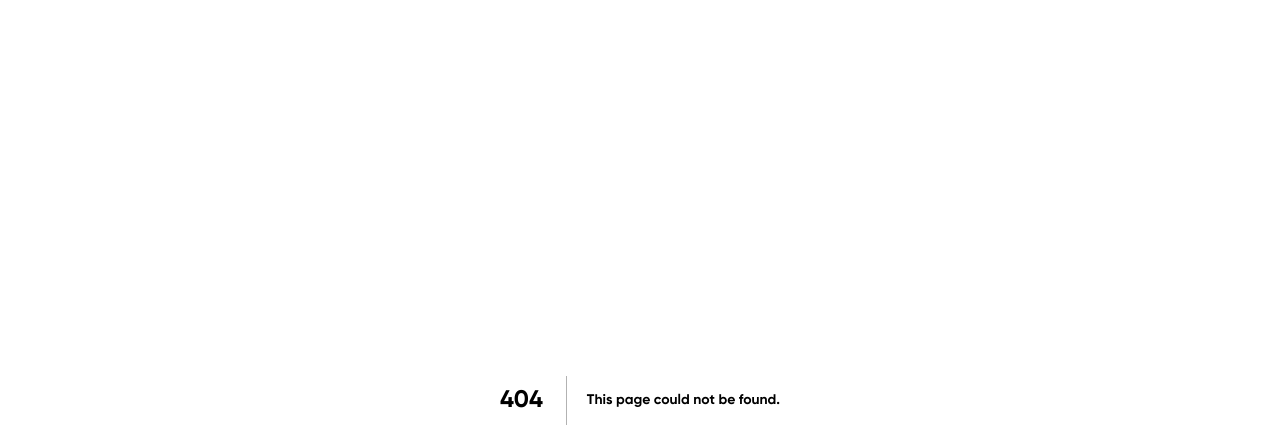
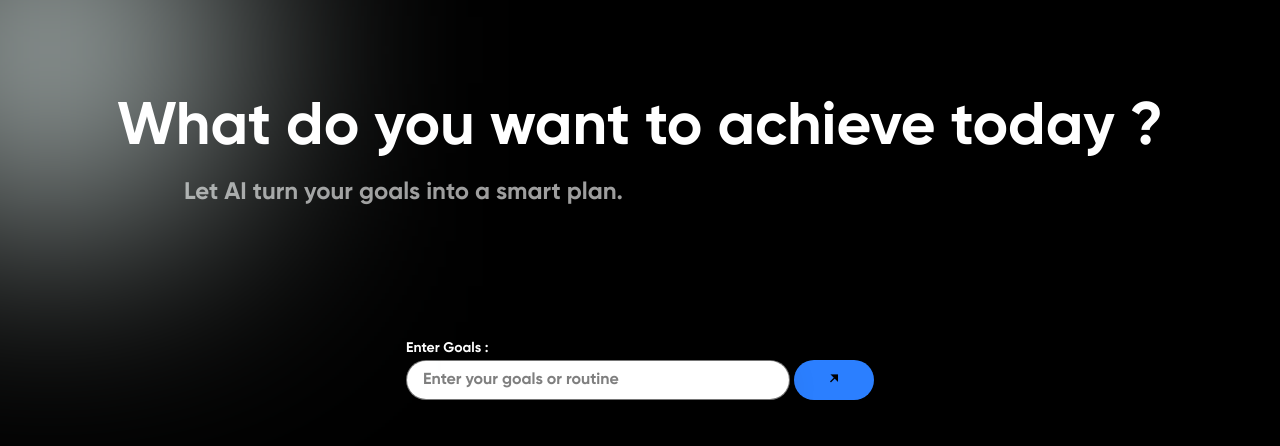
Before and after one commit to KrushnaX0X0/smart-day-planner, a Next.js app: page /userinput in a window 1280 px wide. Before the commit this address had no page. Shown: the top 446 px of the page. Built offline with nearby package versions, Linux system fonts and the light colour scheme.

Commit message:
add input ui

```diff
--- a/app/globals.css
+++ b/app/globals.css
@@ -17,15 +17,26 @@
 }
 
 *{
-  padding: 0;
-  margin: 0;
   font-family: gilroy;
+}
+body{
+  background-color: black;
+  color: white;
+  overflow-x: hidden;
 }
 
 .show{
-    background-color: rgba(47, 223, 24, 0.678);
+    background-color: rgba(226, 240, 238, 0.952);
+    filter: blur(130px);
+
+}
+
+
+.show1{
+    background-color: rgb(253, 237, 14);
     filter: blur(100px);
 }
+
 
 .font1{
     font-family: font1;
@@ -43,6 +54,10 @@
   animation: floatImage 3s ease-in-out infinite;
 }
 
+.white-bule{
+  color: rgba(236, 235, 235, 0.671);
+}
+
 @keyframes floatImage {
   0% {
     transform: translateY(0px);
@@ -54,3 +69,49 @@
     transform: translateY(0px); /* Back to original */
   }
 }
+
+
+.glass-card {
+
+  background: rgba(255, 255, 255, 0.23);
+  backdrop-filter: blur(6px);
+  -webkit-backdrop-filter: blur(6px);
+  border-radius: 20px;
+  border: 1px solid rgba(255, 255, 255, 0.3);
+  box-shadow:
+    0 8px 32px rgba(0, 0, 0, 0.1),
+    inset 0 1px 0 rgba(255, 255, 255, 0.5),
+    inset 0 -1px 0 rgba(255, 255, 255, 0.1),
+    inset 0 0 44px 22px rgba(255, 255, 255, 2.2);
+  position: relative;
+  overflow: hidden;
+}
+
+.glass-card::before {
+  content: '';
+  position: absolute;
+  top: 0;
+  left: 0;
+  right: 0;
+  height: 1px;
+  background: linear-gradient(
+    90deg,
+    transparent,
+    rgba(255, 255, 255, 0.8),
+    transparent
+  );
+}
+
+.glass-card::after {
+  content: '';
+  position: absolute;
+  top: 0;
+  left: 0;
+
+  background: linear-gradient(
+    180deg,
+    rgba(255, 255, 255, 0.8),
+    transparent,
+    rgba(255, 255, 255, 0.3)
+  );
+}
--- /dev/null
+++ b/app/userinput/page.js
@@ -0,0 +1,28 @@
+import React from 'react'
+import 'remixicon/fonts/remixicon.css'
+
+function page() {
+  return (
+    <div className='h-screen w-full relative '>
+        <div className='mt-20 text-center text-4xl z-10 relative md:text-6xl md:leading-24 '>What do you want to achieve today ?</div>
+        <p className='text-2xl text-center white-bule md:ml-46 md:text-start '>Let AI turn your goals into a smart plan.</p>
+          <div className='flex flex-col h-80 w-full  items-start justify-center '>
+           <div className='mx-auto'>
+              <label className='text-sm'>Enter  Goals :</label> <br/>
+           <div>  <input type='text' placeholder='Enter your goals or routine' className='bg-gray-500 glass-card  text-black h-10 w-96 text-start px-4 rounded-2xl outline-0 '/>   <span className='py-3 px-8 text- rounded-4xl text-black bg-blue-500 cursor-pointer'><i className="ri-arrow-right-up-fill"></i></span>  </div>
+           </div>
+          </div>
+
+
+
+
+
+
+        <div className="absolute top-[-180px] left-[-100px] h-[300px] w-[300px] show z-0 overflow-hidden"></div>
+
+         {/* <div className="absolute bottom-[-30px] right-[-30px] h-[200px] w-[200px] show1 z-0 overflow-hidden"></div> */}
+    </div>
+  )
+}
+
+export default page
--- a/package.json
+++ b/package.json
@@ -9,9 +9,10 @@
     "lint": "next lint"
   },
   "dependencies": {
+    "next": "15.3.5",
     "react": "^19.0.0",
     "react-dom": "^19.0.0",
-    "next": "15.3.5"
+    "remixicon": "^4.6.0"
   },
   "devDependencies": {
     "@tailwindcss/postcss": "^4",
```
Also changed, not shown: 1 other file (tests, documents, lock files or other folders).
